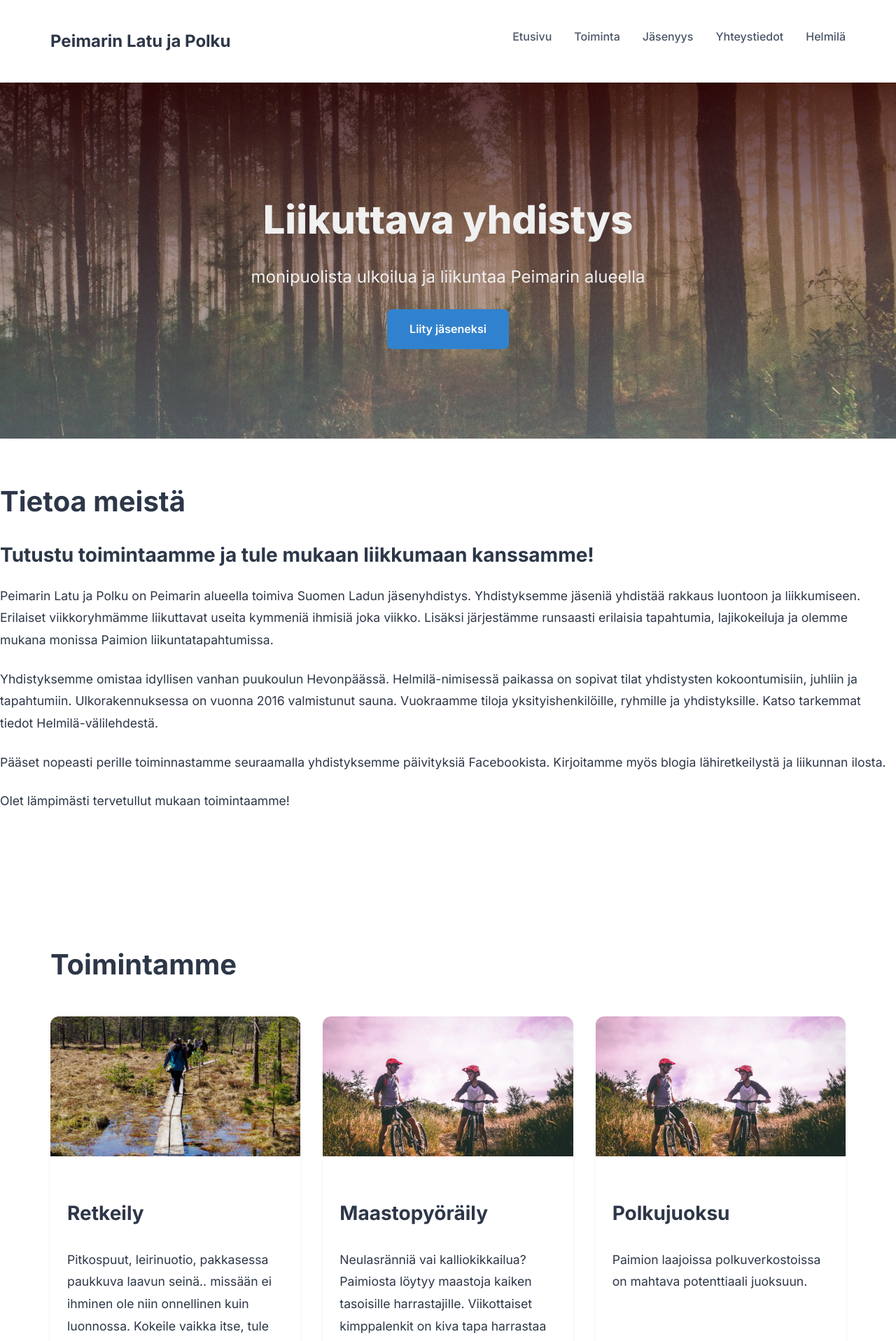
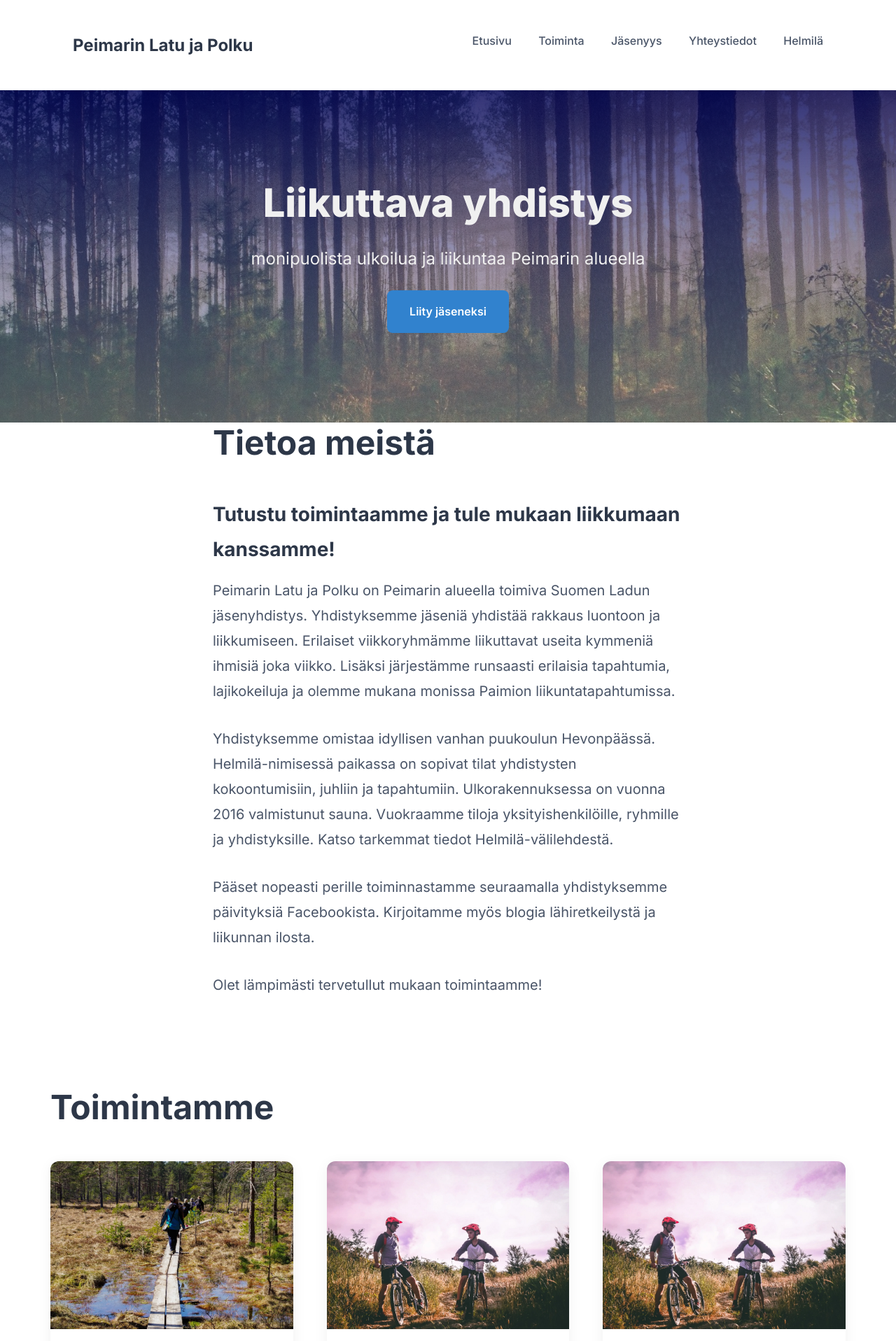
Before and after one commit to peimarinlatujapolku/peimarinlatujapolku.github.io, a Next.js app: page / in a window 1280 px wide. Shown: the top 1917 px of the page at 70% size. Built offline with nearby package versions, Linux system fonts and the light colour scheme.

Commit message:
adjust layout and fix content

```diff
--- a/pages/index.js
+++ b/pages/index.js
@@ -61,22 +61,20 @@ export default function Home() {
                     </div>
                 </section>
 
-                <section id="schedule" className="schedule">
-                    <h2>{textContent.schedule.heading}</h2>
-                    <div className="event-list">
-                        {/* Add your events here */}
-                    </div>
-                </section>
-
                 <section id="membership" className="membership">
                     <h2>{textContent.membership.heading}</h2>
 
                     <div className="membership-options">
-                        <div className="membership-card">
-                            <h3>{textContent.membership.basic.title}</h3>
-                            <p>{textContent.membership.basic.description}</p>
-                            <a href={textContent.membership.basic.link} className="join-button">Liity nyt</a>
-                        </div>
+                        {Object.keys(textContent.membership).filter(key => key !== 'heading').map(membershipKey => {
+                            const membership = textContent.membership[membershipKey];
+                            return (
+                                <div className="membership-card">
+                                    <h3>{membership.title}</h3>
+                                    <p>{membership.description}</p>
+                                    <a href={membership.link} className="join-button">{membership.linkText}</a>
+                                </div>
+                            );
+                        })}
                     </div>
                 </section>
 
--- a/public/styles.css
+++ b/public/styles.css
@@ -7,16 +7,29 @@
 
 body {
     font-family: 'Inter', -apple-system, BlinkMacSystemFont, sans-serif;
-    line-height: 1.6;
+    line-height: 1.8;
     background-color: #ffffff;
     color: #2d3748;
+    font-size: clamp(16px, 1.2vw, 18px);
+}
+
+/* Container for consistent spacing */
+.container {
+    max-width: 1200px;
+    margin: 0 auto;
+    padding: 0 clamp(1.5rem, 5vw, 4rem);
+}
+
+/* Section spacing */
+section {
+    padding: clamp(4rem, 10vw, 8rem) 0;
 }
 
 /* Navigation */
 header {
-    background: #ffffff;
-    box-shadow: 0 1px 3px rgba(0,0,0,0.05);
-    padding: 1rem 0;
+    background: rgba(255, 255, 255, 0.98);
+    box-shadow: 0 2px 4px rgba(0,0,0,0.04);
+    padding: 1.25rem 0;
     position: sticky;
     top: 0;
     z-index: 100;
@@ -25,10 +38,11 @@ header {
 nav {
     max-width: 1200px;
     margin: 0 auto;
+    padding: 0 clamp(1.5rem, 5vw, 4rem);
     display: flex;
     justify-content: space-between;
     align-items: center;
-    padding: 0 2rem;
+    gap: 2rem;
 }
 
 .logo {
@@ -38,9 +52,8 @@ nav {
 }
 
 .nav-links {
-    list-style: none;
     display: flex;
-    gap: 2rem;
+    gap: clamp(1.5rem, 3vw, 2.5rem);
 }
 
 .nav-links a {
@@ -56,7 +69,7 @@ nav {
 
 /* Hero section */
 .hero {
-    background: linear-gradient(rgba(48, 0, 0, 0.8), rgba(255,255,255,0.3)),
+    background: linear-gradient(rgba(0, 1, 84, 0.8), rgba(255, 255, 255, 0.3)),
                 url('/images/banner.jpg') no-repeat center center/cover;
     padding: 8rem 2rem;
     text-align: center;
@@ -100,8 +113,8 @@ nav {
 
 .activity-grid {
     display: grid;
-    grid-template-columns: repeat(auto-fit, minmax(300px, 1fr));
-    gap: 2rem;
+    grid-template-columns: repeat(auto-fit, minmax(min(100%, 300px), 1fr));
+    gap: clamp(2rem, 4vw, 3rem);
     margin-top: 3rem;
 }
 
@@ -109,9 +122,9 @@ nav {
     background: #ffffff;
     border-radius: 12px;
     overflow: hidden;
-    box-shadow: 0 4px 6px rgba(0,0,0,0.05);
-    transition: transform 0.2s;
-    padding-bottom: 2rem;
+    box-shadow: 0 4px 20px rgba(0,0,0,0.06);
+    transition: transform 0.3s ease;
+    height: 100%;
 }
 
 .activity-card:hover {
@@ -120,17 +133,17 @@ nav {
 
 .activity-card img {
     width: 100%;
-    height: 200px;
+    height: 240px;
     object-fit: cover;
 }
 
 .activity-card h3 {
-    padding: 1.5rem 1.5rem 0.5rem 1.5rem;
+    padding: 1.5rem 1.5rem 1rem;
 }
 
 .activity-card p {
-    padding: 0 1.5rem;
-    margin-bottom: 1rem;
+    padding: 0 1.5rem 1.5rem;
+    margin-bottom: 0;
 }
 
 /* Membership section */
@@ -192,47 +205,110 @@ footer {
 /* Responsive design */
 @media (max-width: 768px) {
     .nav-links {
+        position: fixed;
+        top: 70px;
+        left: 0;
+        right: 0;
+        background: white;
+        flex-direction: column;
+        padding: 1rem;
+        box-shadow: 0 2px 4px rgba(0,0,0,0.1);
         display: none;
     }
 
-    .hero h1 {
-        font-size: 2rem;
+    .nav-links.active {
+        display: flex;
+    }
+
+    .activity-card {
+        margin: 0;
     }
 }
 
-/* Typography spacing improvements */
-h1, h2, h3, h4, h5, h6 {
-    margin: 2rem 0 1.5rem 0;
-    line-height: 1.3;
+/* Typography improvements */
+h1 {
+    font-size: clamp(2.5rem, 5vw, 4rem);
+    line-height: 1.2;
+    margin-bottom: clamp(1.5rem, 3vw, 2.5rem);
 }
 
 h2 {
-    font-size: 2.5rem;
-    margin-bottom: 2rem;
+    font-size: clamp(2rem, 4vw, 3rem);
+    margin-bottom: clamp(2rem, 4vw, 3rem);
+    line-height: 1.2;
 }
 
 h3 {
-    font-size: 1.75rem;
-    margin-bottom: 1.5rem;
+    font-size: clamp(1.5rem, 3vw, 1.75rem);
+    margin-bottom: 1rem;
 }
 
 p {
     margin-bottom: 1.5rem;
-    font-size: 1.1rem;
     line-height: 1.8;
-}
-
-/* Section spacing */
-section {
-    margin-bottom: 4rem;
 }
 
 /* List spacing */
 ul, ol {
     margin: 1.5rem 0;
     padding-left: 2rem;
+    list-style-type: none;
 }
 
 li {
     margin-bottom: 0.75rem;
 }
+
+/* about sections */
+.about {
+    max-width: 800px;
+    margin: 0 auto;
+    padding: 0 clamp(1.5rem, 5vw, 4rem);
+}
+
+.about p {
+    margin-bottom: 2rem;
+    font-size: clamp(1.1rem, 2vw, 1.25rem);
+    line-height: 1.8;
+    color: #4a5568;
+}
+/* subpage-grid sections */
+.subpage-grid {
+    max-width: 2500px;
+    margin: 0 auto;
+    padding: 0 clamp(1.5rem, 5vw, 4rem);
+
+}
+
+.subpage-card {
+    display: flex;
+    flex-direction: column;
+    align-items: center;
+    margin: 0 auto;
+    padding: 0 clamp(1.5rem, 5vw, 4rem);
+}
+
+.subpage-card h3 {
+    margin-bottom: 1rem;
+}
+.subpage-card img {
+    margin-bottom: 1rem;
+    border-radius: 12px;
+}
+.subpage-grid p {
+    margin-bottom: 2rem;
+    font-size: clamp(1.1rem, 2vw, 1.25rem);
+    line-height: 1.8;
+    color: #4a5568;
+}
+
+/* Content sections */
+.content-section {
+    max-width: 1200px;
+    margin: 0 auto;
+    padding: 2rem clamp(1.5rem, 5vw, 4rem);
+}
+
+.content-section p {
+    margin-bottom: 1.5rem;
+}
```
Also changed, not shown: pages/[subpageKey].js (+1 -71 lines), lib/content.js.
